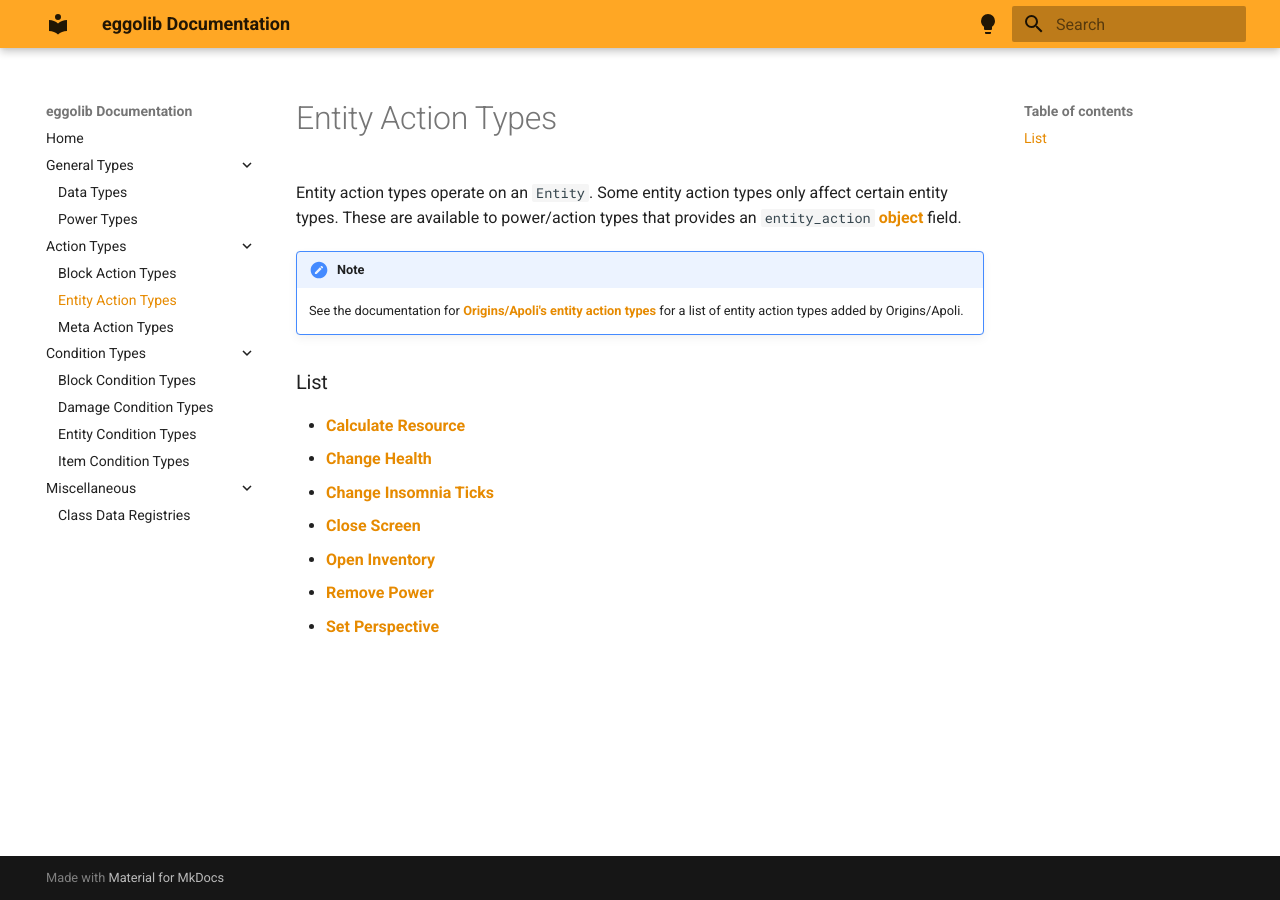
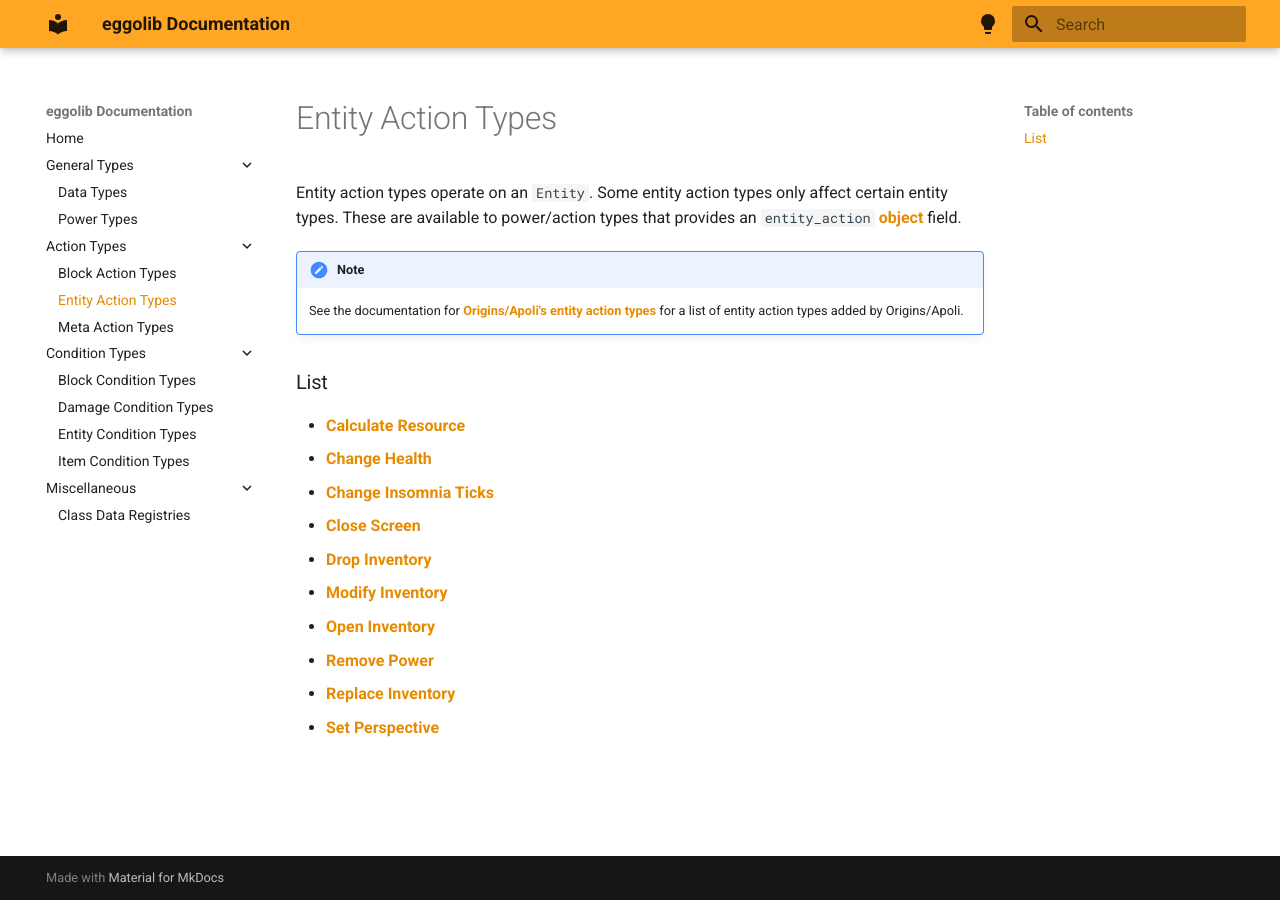
Before and after one commit to eggolib/eggolib.github.io, an MkDocs documentation site: the page built from docs/types/entity_action_types.md, in a window 1280 px wide. Built offline with MkDocs 1.6.1 and Material for MkDocs 9.7.7, drawn with Linux system fonts in a browser that asks for light colours; the version menu is left out.

Commit message:
Update `entity_action_types.md` (Types) Re-added the 'Modify Inventory', 'Replace Inventory' and 'Drop Inventory' entity action types to the list

```diff
--- a/docs/types/entity_action_types.md
+++ b/docs/types/entity_action_types.md
@@ -20,8 +20,11 @@ Entity action types operate on an `Entity`. Some entity action types only affect
 * [**Change Health**](entity_action_types/change_health.md)
 * [**Change Insomnia Ticks**](entity_action_types/change_insomnia_ticks.md)
 * [**Close Screen**](entity_action_types/close_screen.md)
+* [**Drop Inventory**](entity_action_types/drop_inventory.md)
+* [**Modify Inventory**](entity_action_types/modify_inventory.md)
 * [**Open Inventory**](entity_action_types/open_inventory.md)
 * [**Remove Power**](entity_action_types/remove_power.md)
+* [**Replace Inventory**](entity_action_types/replace_inventory.md)
 * [**Set Perspective**](entity_action_types/set_perspective.md)
 
 
```
